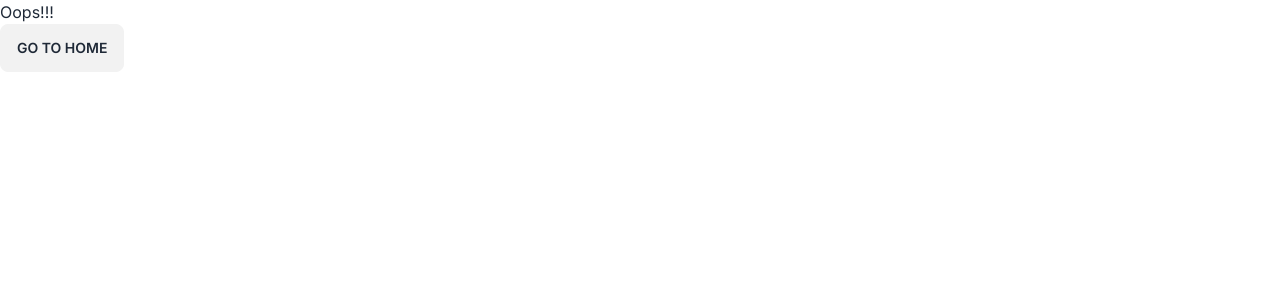
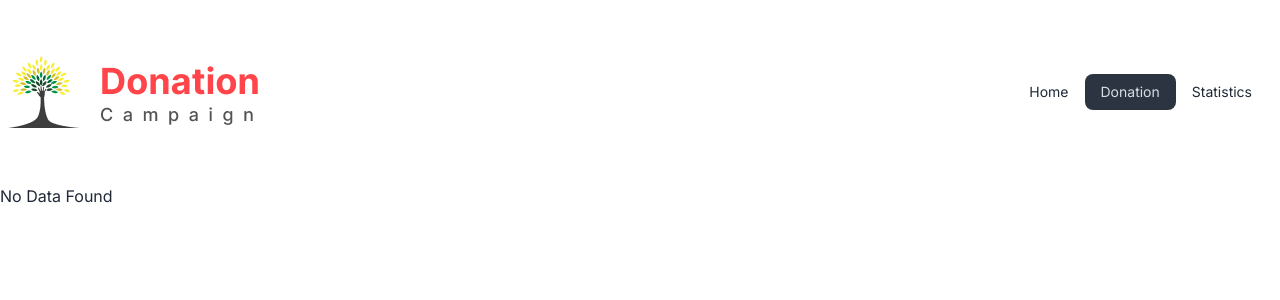
Before and after one commit to ShishirPHS/donation-campaign, a React (Vite) app: page /donation in a window 1280 px wide. Before the commit this address had no page. Shown: the top 300 px of the page. Built offline with nearby package versions, Linux system fonts and the light colour scheme.

Commit message:
created donation page

```diff
--- /dev/null
+++ b/src/components/DonatedCard/DonetedCard.jsx
@@ -0,0 +1,32 @@
+import PropTypes from "prop-types";
+
+const DonatedCard = ({ donatedCard }) => {
+  const { image, card_color } = donatedCard;
+
+  return (
+    <div>
+      <div style={{ backgroundColor: card_color }} className="hero rounded-lg">
+        <div className="flex flex-col lg:flex-row items-center justify-start">
+          <div className="mr-6">
+            <img src={image} className="rounded-l-lg h-full" />
+          </div>
+          <div className="py-6">
+            <h1 className="text-5xl font-bold">Box Office News!</h1>
+            <p className="py-6">
+              Provident cupiditate voluptatem et in. Quaerat fugiat ut assumenda
+              excepturi exercitationem quasi. In deleniti eaque aut repudiandae
+              et a id nisi.
+            </p>
+            <button className="btn btn-primary">Get Started</button>
+          </div>
+        </div>
+      </div>
+    </div>
+  );
+};
+
+DonatedCard.propTypes = {
+  donatedCard: PropTypes.object.isRequired,
+};
+
+export default DonatedCard;
--- /dev/null
+++ b/src/components/Donation/Donation.jsx
@@ -0,0 +1,45 @@
+import { useEffect, useState } from "react";
+import { useLoaderData } from "react-router-dom";
+import { getStoredDonations } from "../Utility/LocalStorage";
+import DonatedCard from "../DonatedCard/DonetedCard";
+
+const Donation = () => {
+  const [displayDonations, setDisplayDonations] = useState([]);
+  const [noDataFound, setNoDataFound] = useState("");
+  const allDonations = useLoaderData();
+
+  useEffect(() => {
+    const storedDonationIds = getStoredDonations();
+
+    if (storedDonationIds.length > 0) {
+      const donated = allDonations.filter((donationId) =>
+        storedDonationIds.includes(donationId.id)
+      );
+
+      setDisplayDonations(donated);
+    } else {
+      setNoDataFound("No Data Found");
+    }
+  }, [allDonations]);
+
+  return (
+    <div className="container mx-auto">
+      <div>
+        {noDataFound ? (
+          <p>{noDataFound}</p>
+        ) : (
+          <div className="grid grid-cols-2 gap-6">
+            {displayDonations.map((donatedCard) => (
+              <DonatedCard
+                key={donatedCard.id}
+                donatedCard={donatedCard}
+              ></DonatedCard>
+            ))}
+          </div>
+        )}
+      </div>
+    </div>
+  );
+};
+
+export default Donation;
--- a/src/main.jsx
+++ b/src/main.jsx
@@ -7,6 +7,7 @@ import Root from "./components/Root/Root.jsx";
 import ErrorPage from "./components/ErrorPage/ErrorPage";
 import Home from "./components/Home/Home";
 import DonationDetails from "./components/DonationDetails/DonationDetails";
+import Donation from "./components/Donation/Donation";
 
 const router = createBrowserRouter([
   {
@@ -24,6 +25,11 @@ const router = createBrowserRouter([
         element: <DonationDetails></DonationDetails>,
         loader: () => fetch("/data.json"),
       },
+      {
+        path: "/donation",
+        element: <Donation></Donation>,
+        loader: () => fetch("/data.json"),
+      },
     ],
   },
 ]);
```
